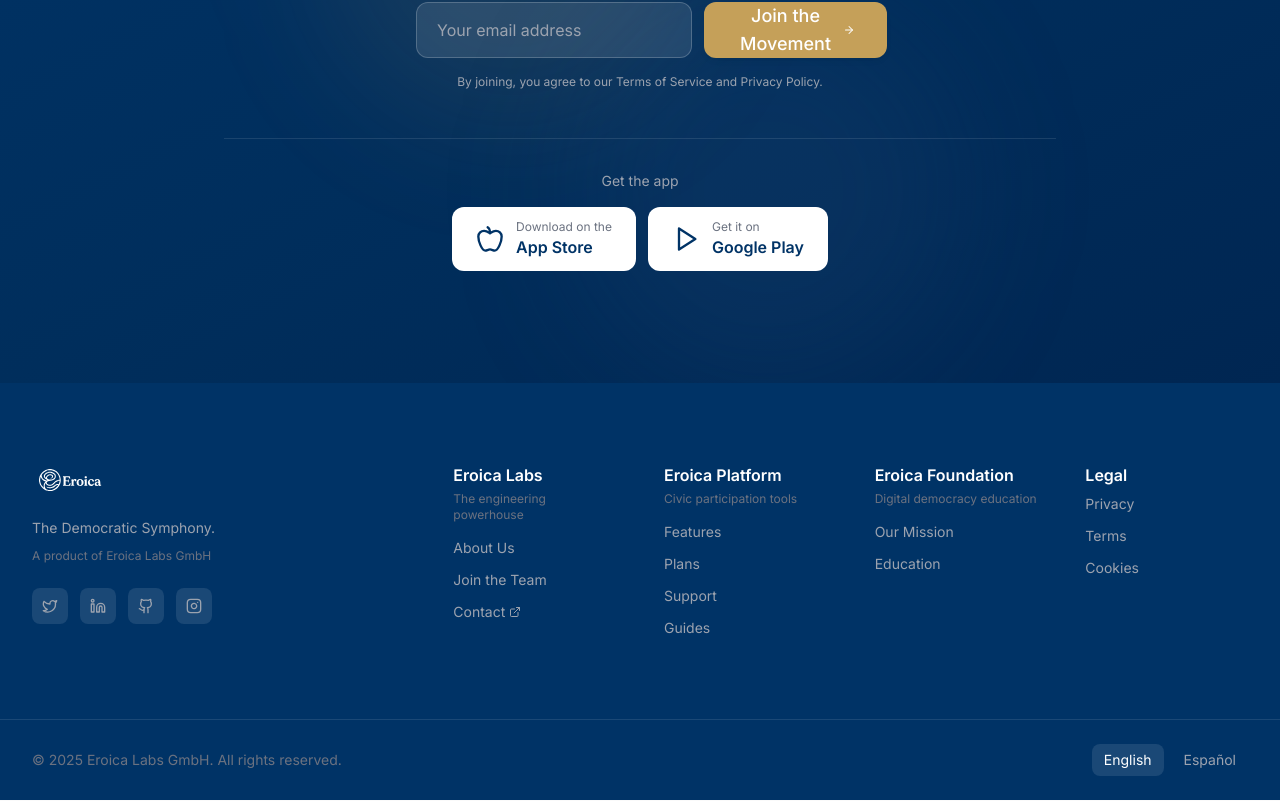
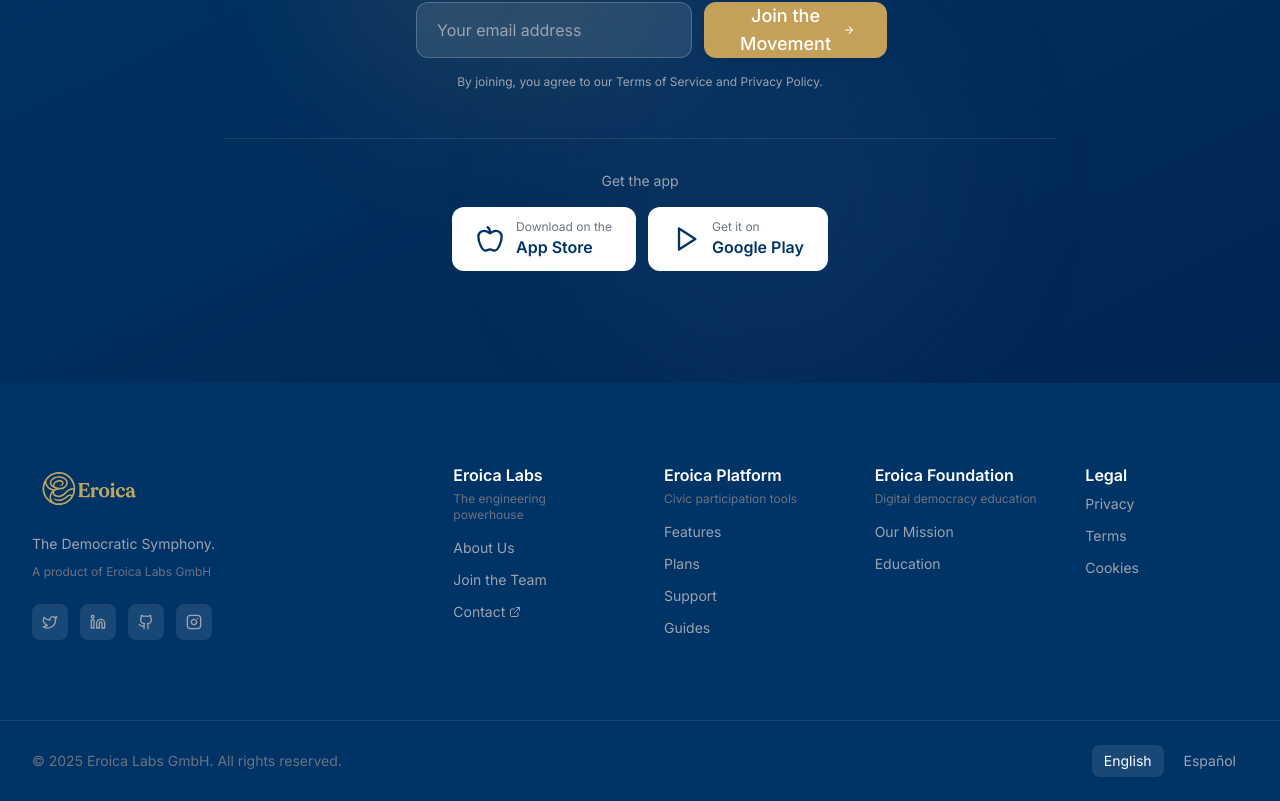
Before and after one commit to Eroica-Labs/Eroica-Lading, a Next.js app: page /en in a window 1280 px wide. Shown: the part 7029-7830 px from the top of the page. Built offline with nearby package versions, Linux system fonts and the light colour scheme.

Commit message:
Update footer logo: h-12 size with heroic gold color
- Changed from h-8 to h-12 to match header standard
- Applied CSS filter to achieve heroic gold color (#C5A059)
- Consistent branding across header and footer

```diff
--- a/components/layout/Footer.tsx
+++ b/components/layout/Footer.tsx
@@ -93,7 +93,10 @@
               <img
                 src="/images/logo.svg"
                 alt="Eroica"
-                className="h-8 w-auto brightness-0 invert"
+                className="h-12 w-auto"
+                style={{
+                  filter: "brightness(0) saturate(100%) invert(67%) sepia(30%) saturate(567%) hue-rotate(8deg) brightness(94%) contrast(88%)"
+                }}
               />
             </Link>
 
--- a/components/layout/Header.tsx
+++ b/components/layout/Header.tsx
@@ -150,7 +150,7 @@
                 alt="Eroica"
                 className={cn(
                   "w-auto transition-all duration-300",
-                  isScrolled ? "h-7" : "h-8"
+                  isScrolled ? "h-10" : "h-12"
                 )}
               />
             </motion.div>
```
